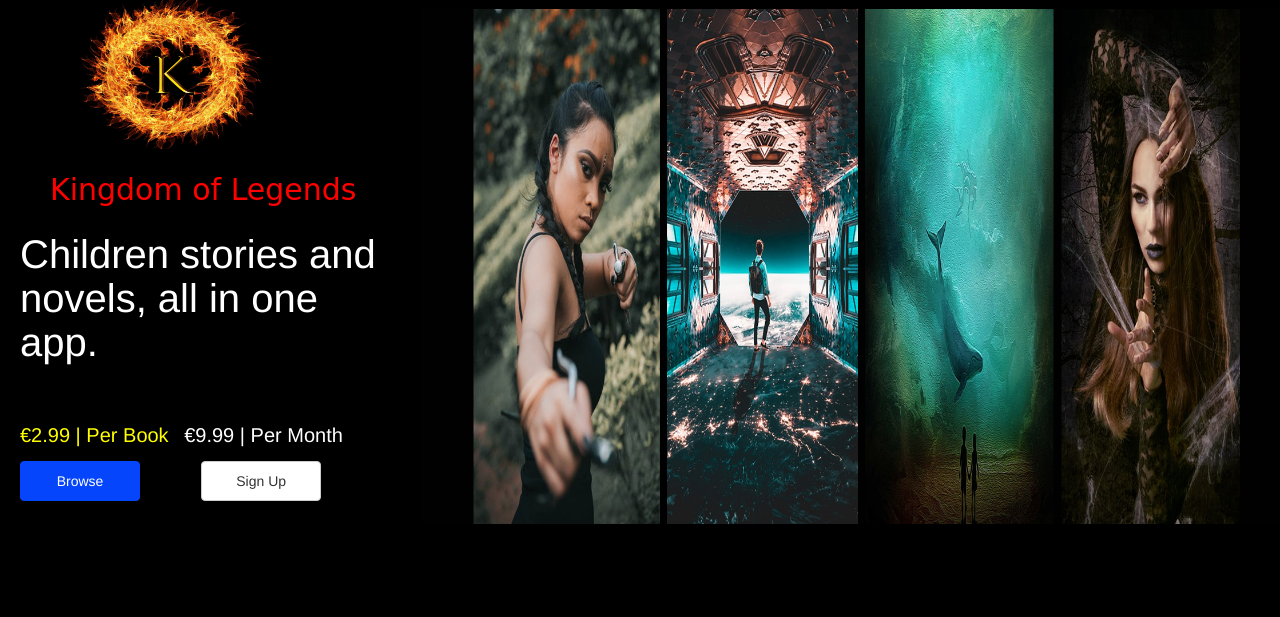
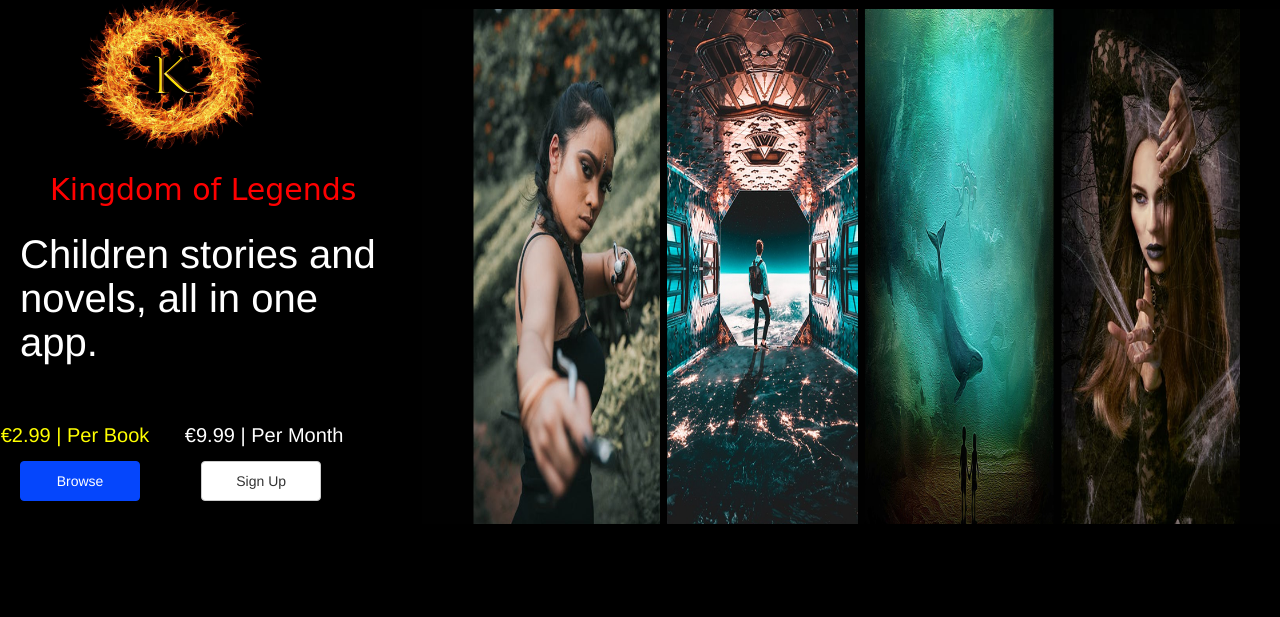
Before and after one commit to anthony-keogh/kingdom_of_legends, a Django app: page / in a window 1280 px wide. Shown: the part 63-680 px from the top of the page. Run offline with Django 3.2, Linux system fonts and the light colour scheme; some libraries are stand-ins or nearby versions; some web fonts are replaced.

Commit message:
Css changes to index

```diff
--- a/home/templates/index.html
+++ b/home/templates/index.html
@@ -9,7 +9,7 @@
     <h1 style="margin-top:-10px;">Children stories and novels, all in one app.<h1>
 
   <div style="margin-top:-40px;">
-  <p style="font-size:20px; color:yellow;">€2.99 | Per Book<span style="padding:5px;" ></span> <span style="color:white;">€9.99 | Per Month</span></p>
+  <p style="font-size:20px; color:yellow; margin-left:-5%;">€2.99 | Per Book<span style="padding:15px;" ></span> <span style="color:white;">€9.99 | Per Month</span></p>
     <a href="{% url 'book_list' %}"><button  type="button" class="btn btn-primary">Browse</button></a>
     <span style="padding:25px;" ></span>
     <a href="{% url 'register' %}"><button type="button" class="btn btn-default">Sign Up</button></div></a>
```
